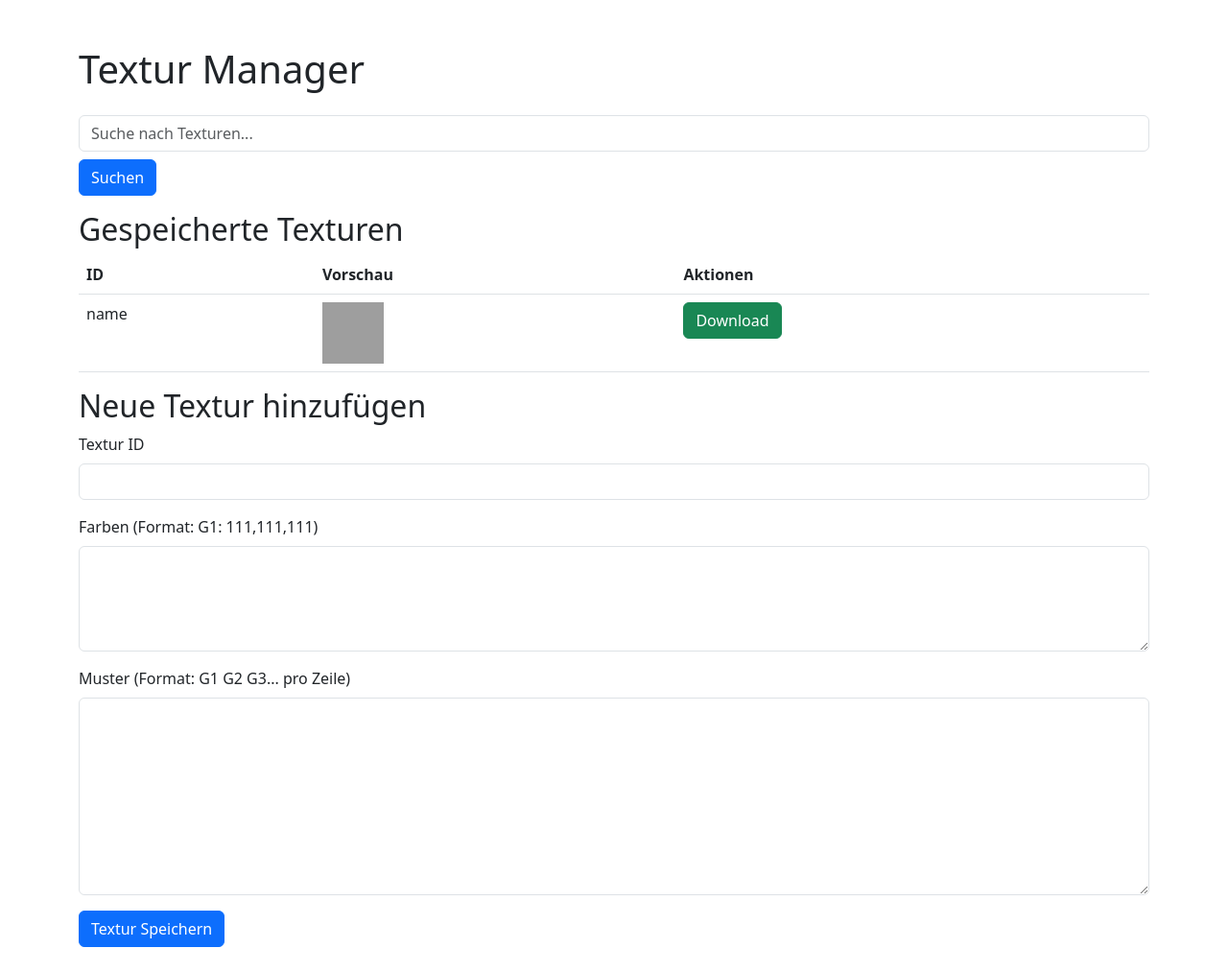
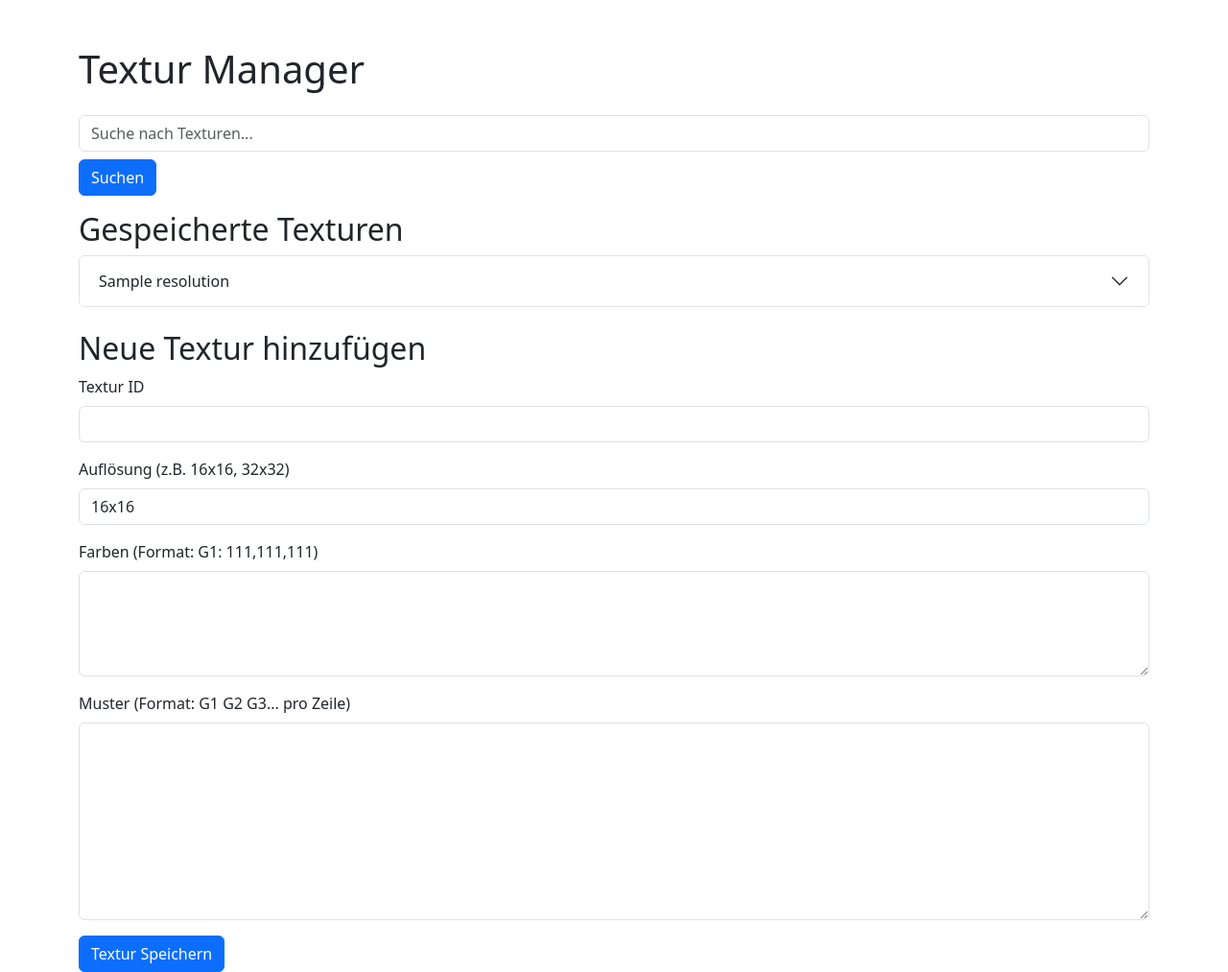
Before and after one commit to Jannis0308/Texture-Generator, a Flask app: template templates/index.html in a window 1280 px wide. Shown: the whole page at 96% size. Before the commit the page ends 987 px from the top, so only its background shows below. Run offline with Flask 3, Linux system fonts and the light colour scheme; the template is opened without the code that fills it: most values are stand-ins (such as "Sample title", 1, 10 or a date in 2020); parts of the project's set-up code (start-up, migrations or seed data) failed here and were passed over; grey boxes are pictures that could not be loaded.

Commit message:
Update index.html

```diff
--- a/templates/index.html
+++ b/templates/index.html
@@ -5,7 +5,6 @@
     <meta name="viewport" content="width=device-width, initial-scale=1.0">
     <title>Textur Manager</title>
     <link rel="stylesheet" href="https://cdn.jsdelivr.net/npm/bootstrap@5.3.0/dist/css/bootstrap.min.css">
-    <link rel="stylesheet" href="styles.css">
 </head>
 <body class="container mt-5">
 
@@ -17,33 +16,48 @@
         <button type="submit" class="btn btn-primary mt-2">Suchen</button>
     </form>
 
-    <!-- Texturliste -->
+    <!-- Texturliste nach Auflösung gruppiert -->
     <h2>Gespeicherte Texturen</h2>
+    <div class="accordion" id="textureAccordion">
+        {% for resolution, texture_group in textures.items() %}
+        <div class="accordion-item">
+            <h2 class="accordion-header">
+                <button class="accordion-button collapsed" type="button" data-bs-toggle="collapse" data-bs-target="#collapse{{ resolution|replace('x', '') }}">
+                    {{ resolution }}
+                </button>
+            </h2>
+            <div id="collapse{{ resolution|replace('x', '') }}" class="accordion-collapse collapse" data-bs-parent="#textureAccordion">
+                <div class="accordion-body">
                     <table class="table">
                         <tr>
                             <th>ID</th>
-            <th>Vorschau</th>
                             <th>Aktionen</th>
                         </tr>
-        {% for texture_id in textures.keys() %}
+                        {% for texture_id in texture_group.keys() %}
                         <tr>
                             <td>{{ texture_id }}</td>
-            <td>
-                <img src="{{ url_for('static', filename='textures/' + texture_id + '.png') }}" alt="{{ texture_id }}" width="64" height="64">
-            </td>
                             <td>
                                 <a href="{{ url_for('generate_texture', texture_id=texture_id) }}" class="btn btn-success">Download</a>
                             </td>
                         </tr>
                         {% endfor %}
                     </table>
+                </div>
+            </div>
+        </div>
+        {% endfor %}
+    </div>
 
     <!-- Neue Textur hinzufügen -->
-    <h2>Neue Textur hinzufügen</h2>
+    <h2 class="mt-4">Neue Textur hinzufügen</h2>
     <form action="/add_texture" method="post">
         <div class="mb-3">
             <label for="texture_id" class="form-label">Textur ID</label>
             <input type="text" name="texture_id" required class="form-control">
+        </div>
+        <div class="mb-3">
+            <label for="resolution" class="form-label">Auflösung (z.B. 16x16, 32x32)</label>
+            <input type="text" name="resolution" value="16x16" class="form-control">
         </div>
         <div class="mb-3">
             <label for="colors" class="form-label">Farben (Format: G1: 111,111,111)</label>
@@ -56,5 +70,7 @@
         <button type="submit" class="btn btn-primary">Textur Speichern</button>
     </form>
 
+    <script src="https://cdn.jsdelivr.net/npm/bootstrap@5.3.0/dist/js/bootstrap.bundle.min.js"></script>
+
 </body>
 </html>
```
Lines whose indentation alone changed are shown as unchanged.
